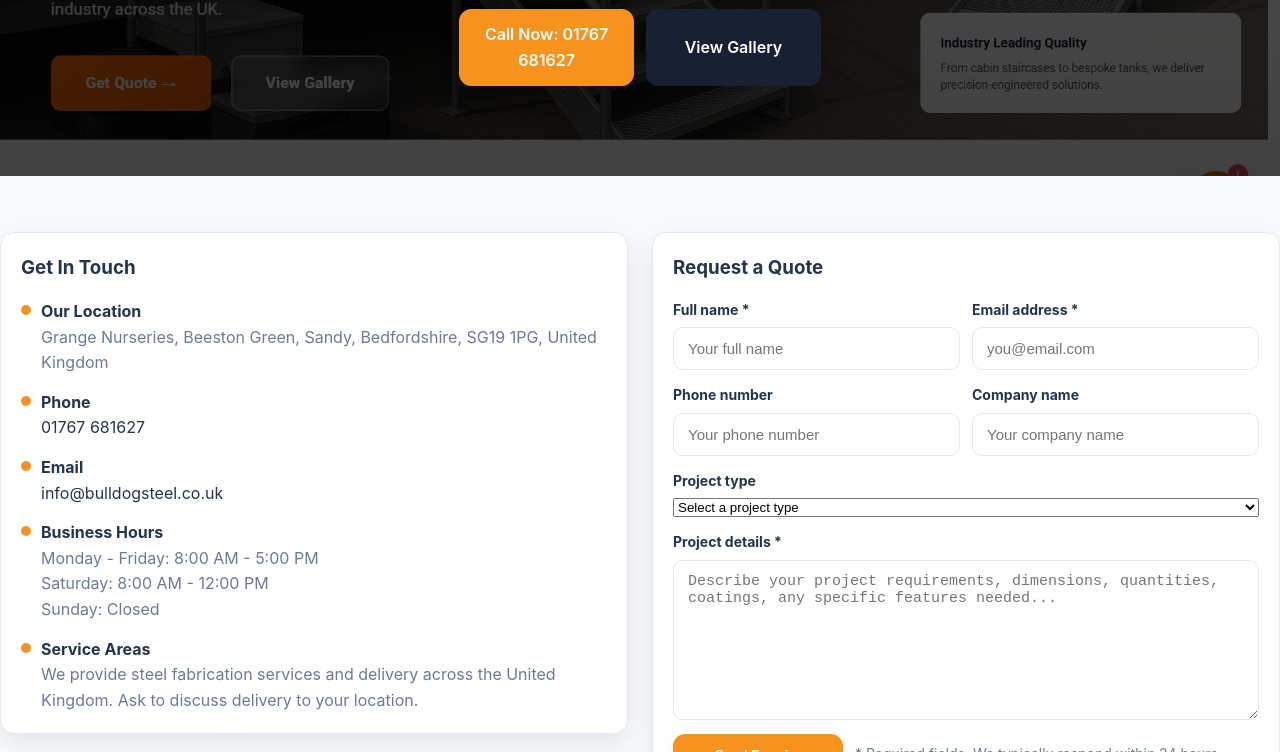
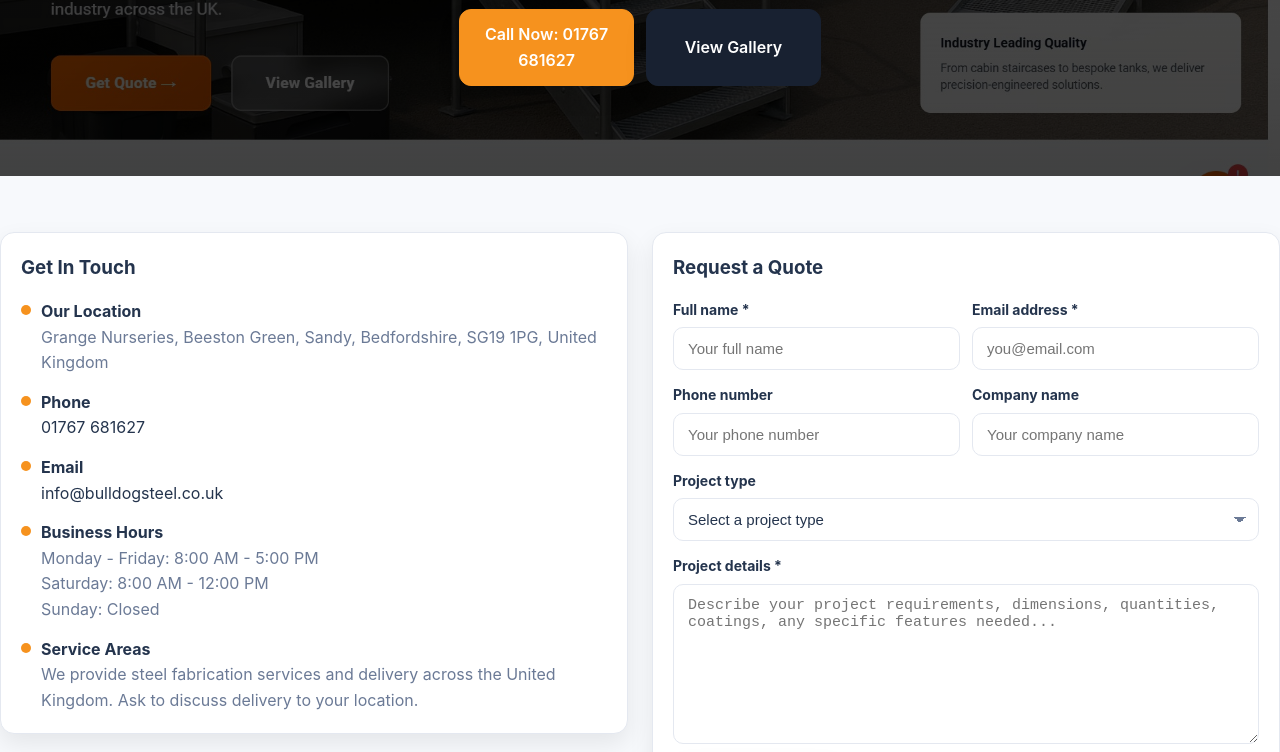
Before and after one commit to websmartshubhamk/bulldogsteelfabrications.net, a website: page website/contact.html in a window 1280 px wide. Shown: the part 348-1100 px from the top of the page. Drawn offline with Linux system fonts and the light colour scheme; files whose address does not match are found by name.

Commit message:
Style project type select to match inputs

```diff
--- a/website/assets/styles.css
+++ b/website/assets/styles.css
@@ -290,9 +290,10 @@ header {
 .contact-form { display: grid; gap: 14px; }
 .contact-form .field-row { display: grid; grid-template-columns: repeat(auto-fit, minmax(220px, 1fr)); gap: 12px; }
 .contact-form .field { display: grid; gap: 6px; color: var(--text); font-weight: 700; font-size: 14px; }
-input, textarea { width: 100%; padding: 12px 14px; border-radius: 10px; border: 1px solid var(--border); background: #fff; color: var(--text); font-size: 15px; }
-input:focus, textarea:focus { outline: 2px solid var(--accent); border-color: var(--accent); box-shadow: 0 0 0 4px rgba(246,146,30,0.12); }
+input, textarea, select { width: 100%; padding: 12px 14px; border-radius: 10px; border: 1px solid var(--border); background: #fff; color: var(--text); font-size: 15px; }
+input:focus, textarea:focus, select:focus { outline: 2px solid var(--accent); border-color: var(--accent); box-shadow: 0 0 0 4px rgba(246,146,30,0.12); }
 textarea { min-height: 160px; resize: vertical; }
+select { appearance: none; background-image: linear-gradient(45deg, transparent 50%, var(--muted) 50%), linear-gradient(135deg, var(--muted) 50%, transparent 50%); background-position: calc(100% - 18px) 50%, calc(100% - 12px) 50%; background-size: 6px 6px, 6px 6px; background-repeat: no-repeat; cursor: pointer; }
 .contact-form .actions { display: flex; gap: 12px; align-items: center; flex-wrap: wrap; }
 .contact-form .actions .btn { min-width: 170px; }
 .contact-form .hint { color: var(--muted); font-size: 14px; }
```
